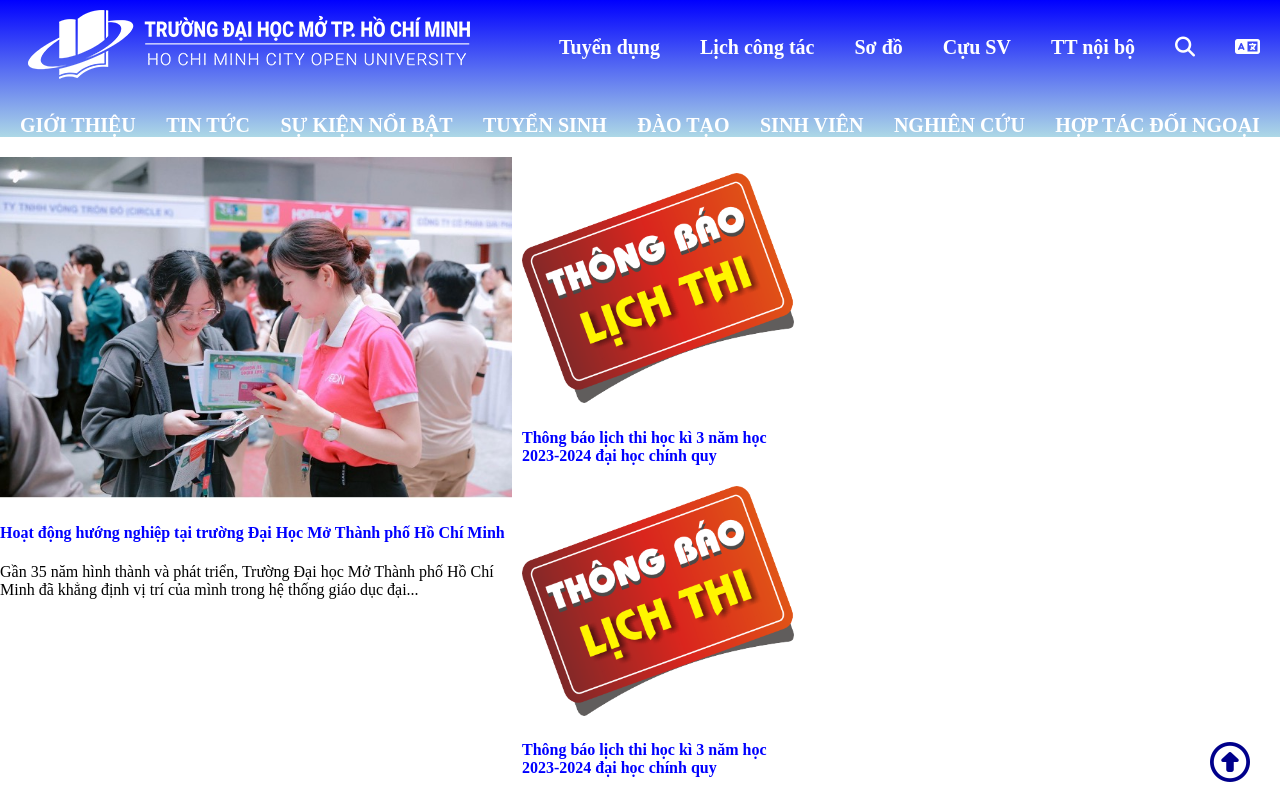
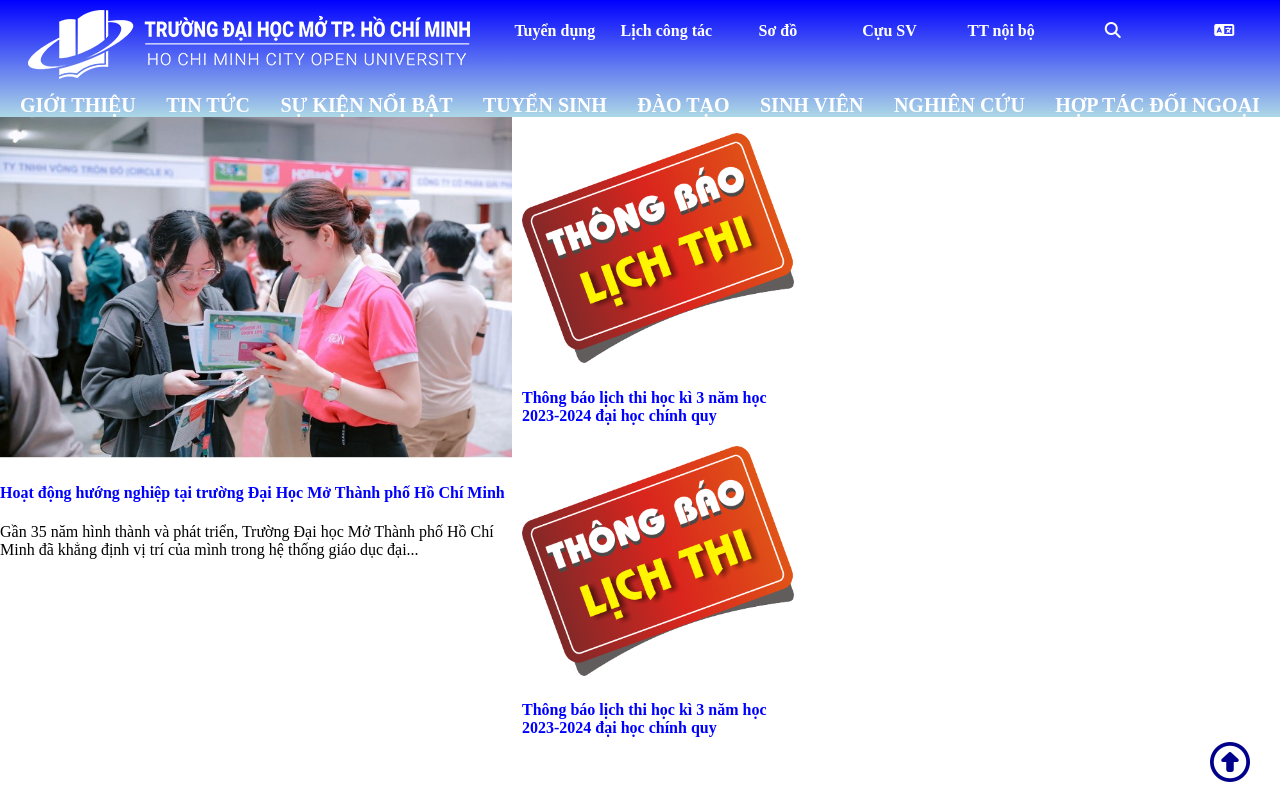
Before and after one commit to trannhattin-301/Project, a plain HTML site: page index.html in a window 1280 px wide. Drawn offline with Linux system fonts and the light colour scheme.

Commit message:
Update style.css

```diff
--- a/style.css
+++ b/style.css
@@ -18,33 +18,49 @@ body {
 .menu1 > li > a {
   color: white;
   text-decoration: none;
-  padding: 0 20px;
+  font-size: 100%;
+  width: 100%;
+  height: 100%;
+}
+
+.menu1 li{
+  width: 100%;
+  height: 50px;
+  padding: 0px;
+  text-align:center ;
 }
 
 .menu1 {
+  width: 100%;
   display: flex;
   list-style: none;
-  font-size: 20px;
+  font-size: 100%;
   font-weight: bold;
   align-items: center;
+  padding: 0px;
 }
 header .menu2 > li > a {
   text-decoration: none;
   color: white;
+  width: 100%;
 }
 header .menu2 {
+  margin: 0px;
   display: flex;
   justify-content: space-between;
   align-items: center;
   list-style: none;
   font-size: 20px;
   font-weight: bold;
-  padding: 0 20px;
+  padding: 0px 20px;
 }
 /*menu con cua menu2*/
 header .menu2 > li {
   position: relative;
 }
+
+
+
 .dropdown {
   position: absolute;
   list-style: none;
@@ -61,6 +77,8 @@ header .menu2 > li {
   padding: 10px;
   border-bottom: 1px black solid;
 }
+
+
 .menu2 > li > ul {
   display: none;
 }
```
